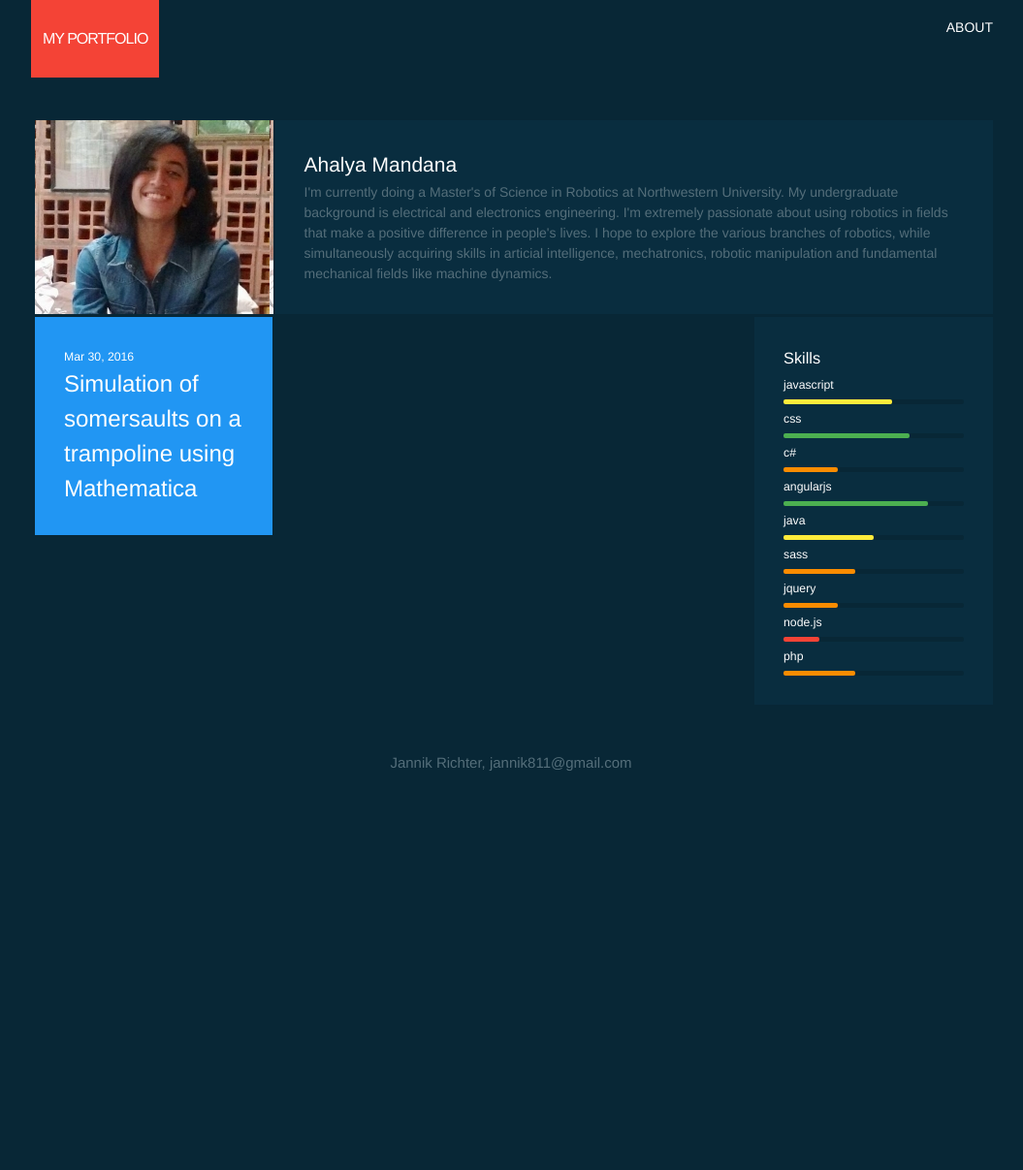
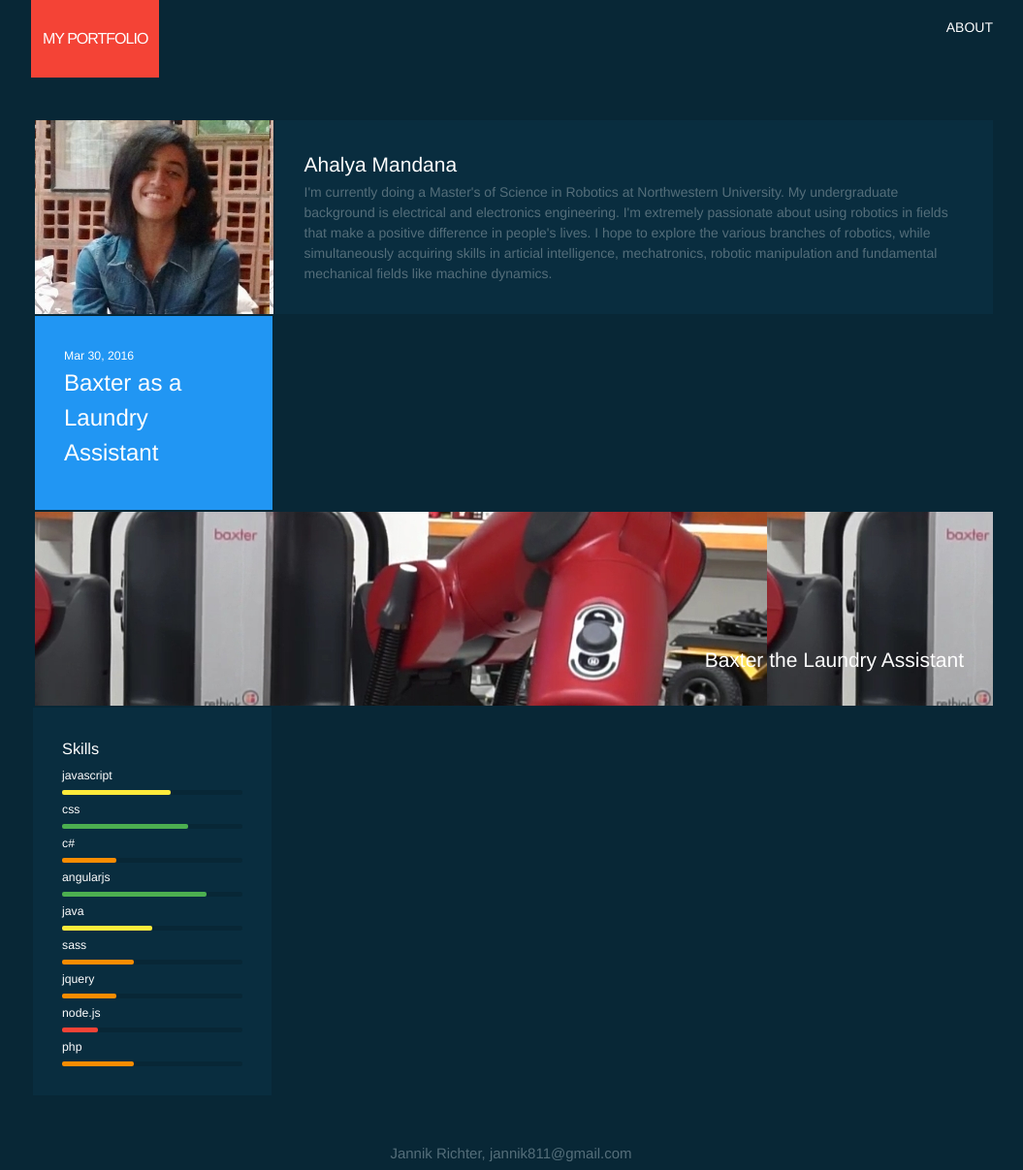
Before and after one commit to am2512/am2512.github.io, a Jekyll site: the page built from index.html, in a window 1280 px wide. Shown: the whole page at 97% size, without its empty margins (112-1167 px from the left). Built offline with Jekyll 4.4.1, drawn with Linux system fonts in a browser that asks for light colours; before the commit the page ends 900 px from its top, so only the background shows below that.

Commit message:
Rearranging posts

```diff
--- /dev/null
+++ b/_data/portfolio.yml
@@ -0,0 +1,5 @@
+-   id: 1
+    title: Baxter the Laundry Assistant
+    img: 1.jpg
+    width: 12
+    height: 5
--- a/_posts/2016-03-30-welcome-to-jekyll.markdown
+++ b/_posts/2016-03-30-welcome-to-jekyll.markdown
@@ -1,6 +1,6 @@
 ---
 layout: post
-title:  "Simulation of somersaults on a trampoline using Mathematica"
+title:  "Baxter as a Laundry Assistant"
 color:  blue
 width:   4
 height:  1
--- a/index.html
+++ b/index.html
@@ -19,19 +19,7 @@ layout: default
         </div>
       </div>
   </div>
-  <div class="col col-12">
-    {% for port in site.data.portfolio %}
-      <div class="col col-{{port.width}}">
-        <div class="block" style="background-image:url(assets/{{port.img}})">
-            <div class="block-body height-{{port.height}}">
-                <h2 class="align-bottom-right">
-                  {{ port.title }}
-                </h2>
-            </div>
-        </div>
-      </div>
-    {% endfor %}
-    </div>
+
   <div class="col col-9">
     {% for post in site.posts %}
       <div class="col col-{{post.width}}">
@@ -41,6 +29,19 @@ layout: default
 
                 <h2>
                   <a class="post-link white-text" href="{{ post.url | prepend: site.baseurl }}">{{ post.title }}</a>
+                </h2>
+            </div>
+        </div>
+      </div>
+    {% endfor %}
+    </div>
+    <div class="col col-12">
+    {% for port in site.data.portfolio %}
+      <div class="col col-{{port.width}}">
+        <div class="block" style="background-image:url(assets/{{port.img}})">
+            <div class="block-body height-{{port.height}}">
+                <h2 class="align-bottom-right">
+                  {{ port.title }}
                 </h2>
             </div>
         </div>
```
